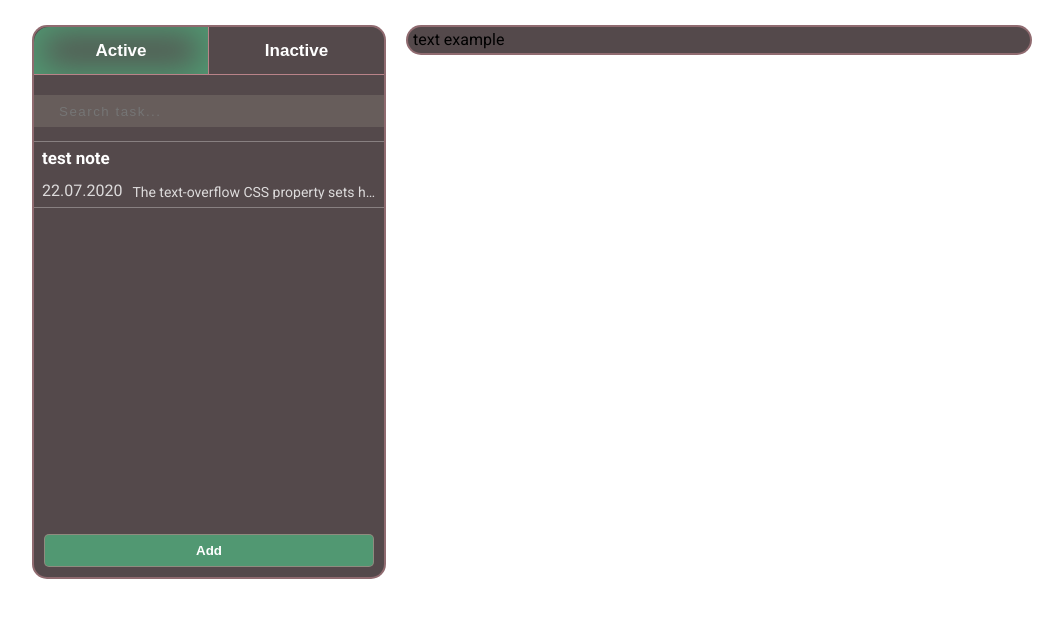
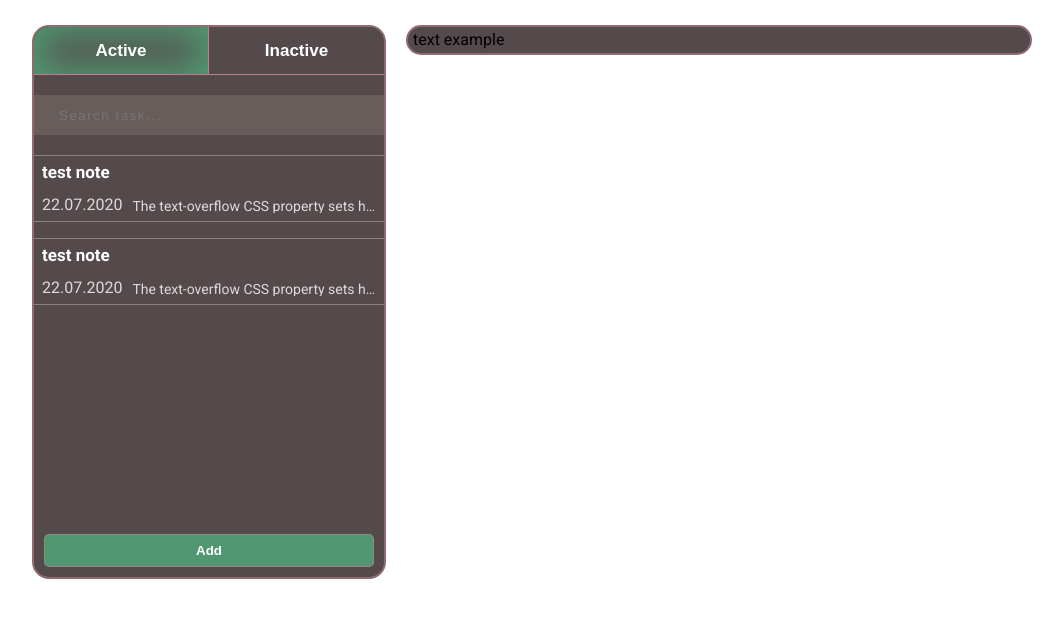
Before and after one commit to Fromlovers/spa-notes, a Vue app: page / in a window 1280 px wide. Shown: the top 618 px of the page, without its empty margins (108-1171 px from the left). Built offline with nearby package versions, Linux system fonts and the light colour scheme.

Commit message:
feat: functional of the note

```diff
--- a/src/views/Components/Note.vue
+++ b/src/views/Components/Note.vue
@@ -1,14 +1,16 @@
 <template>
-    <div class="note">
+    <div class="wrap-note">
+        <div class="note" @click="onSelectNote">
             <div class="title-wrap">
-            <label class="title">{{ testNote.name }}</label>
+                <label class="title">{{ note.name }}</label>
             </div>
             <div class="information">
                 <div class="date-wrap">
-                <span class="date">{{ testNote.date }}</span>
+                    <span class="date">{{ note.date }}</span>
                 </div>
                 <div class="description-wrap">
-                <span class="description">{{ testNote.text }}</span>
+                    <span class="description">{{ note.text }}</span>
+                </div>
             </div>
         </div>
     </div>
@@ -20,19 +22,22 @@
             note: Object,
         },
         data() {
-            return {
-                testNote: {
-                    name: 'test note',
-                    text: 'The text-overflow CSS property sets how hidden overflow content is signaled to users.',
-                    date: '22.07.2020',
+            return {};
         },
-            };
+        methods: {
+            onSelectNote() {
+                this.$emit('click', this.note);
+            },
         },
     };
 </script>
 
 <style lang="scss" scoped>
+    .wrap-note {
+        margin-bottom: 1rem;
+    }
     .note {
+        cursor: pointer;
         display: flex;
         flex-direction: column;
         border-top: 1px solid rgba(255, 255, 255, 0.3);
--- a/src/views/Main.vue
+++ b/src/views/Main.vue
@@ -1,8 +1,8 @@
 <template>
     <div class="main-container">
         <div class="container">
-            <side-bar />
-            <content-bar />
+            <side-bar @setCurrentNote="setCurrentNote" />
+            <content-bar :note="currentNote" />
         </div>
     </div>
 </template>
@@ -14,7 +14,14 @@
     export default {
         components: { SideBar, ContentBar },
         data() {
-            return {};
+            return {
+                currentNote: {},
+            };
+        },
+        methods: {
+            setCurrentNote(note) {
+                this.currentNote = note;
+            },
         },
     };
 </script>
--- a/src/views/SidebarMenu/SideBar.vue
+++ b/src/views/SidebarMenu/SideBar.vue
@@ -9,7 +9,7 @@
         </div>
 
         <div class="sidebar-items">
-            <note :note="note" />
+            <note v-for="(note, index) in notes" :key="index" :note="note" @click="setCurrentNote" />
         </div>
         <div class="sidebar-footer">
             <a-button label="Add" class="sidebar-footer-button" />
@@ -24,12 +24,35 @@
 
     export default {
         components: { ToogleButtons, Note },
+        data() {
+            return {
+                currentTask: {},
+            };
+        },
         methods: {
             ...mapActions(['getNotes', 'deleteNote']),
+            setCurrentNote(note) {
+                console.log(note);
+
+                this.currentTask = note;
+            },
         },
         computed: {
             notes() {
-                return this.$store.state.notes;
+                //this.$store.state.notes
+                const testNotes = [
+                    {
+                        name: 'test note',
+                        text: 'The text-overflow CSS property sets how hidden overflow content is signaled to users.',
+                        date: '22.07.2020',
+                    },
+                    {
+                        name: 'test note',
+                        text: 'The text-overflow CSS property sets how hidden overflow content is signaled to users.',
+                        date: '22.07.2020',
+                    },
+                ];
+                return testNotes;
             },
         },
         created() {
@@ -47,20 +70,19 @@
         margin-right: 20px;
         background: #54494b;
         border: 2px solid rgba(185, 131, 137, 0.6);
-        border-radius: 15px;
+        border-radius: 17px;
         min-height: 550px;
-        cursor: pointer;
 
         &-header {
             display: flex;
             padding-bottom: 20px;
         }
         &-search {
-            padding-bottom: 14px;
+            padding-bottom: 20px;
             &-input {
                 background-color: rgb(103, 93, 91) !important;
                 color: #ffffff !important;
-                height: 2rem !important;
+                height: 2.5rem !important;
             }
         }
         &-items {
```
Lines whose indentation alone changed are shown as unchanged.
